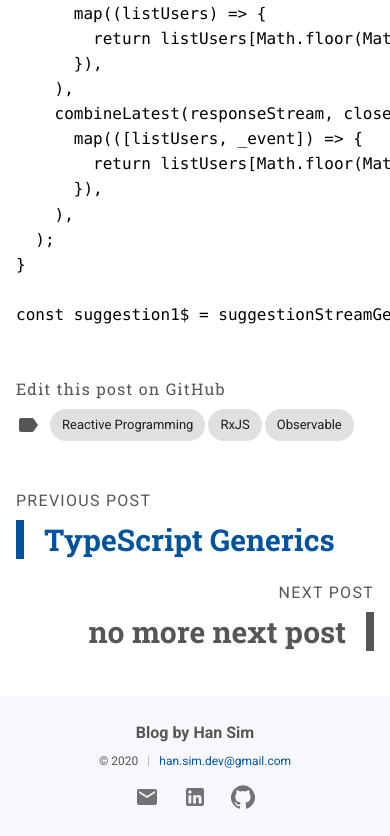
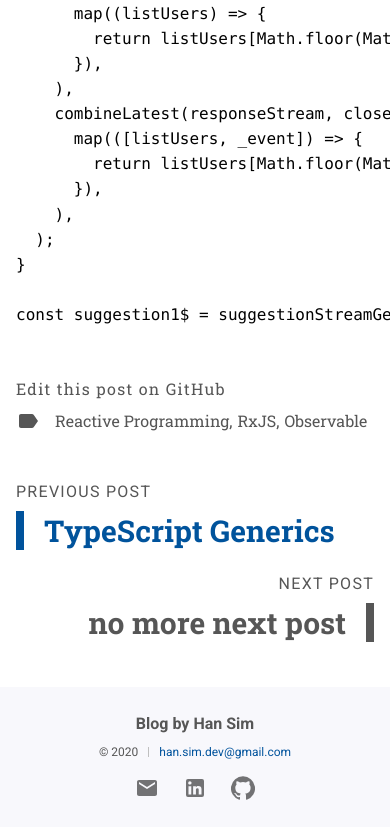
Before and after one commit to Han-Sim/blog.hansim.dev, a Gatsby site: page / in a window 390 px wide. Shown: the part 5123-5959 px from the top of the page. Built offline with nearby package versions, Linux system fonts and the light colour scheme; Gatsby itself is replaced by a stand-in of ours; some packages are replaced by stand-ins of ours; code samples lack their colours.

Commit message:
[mobile] updated the tag design.

```diff
--- a/src/components/menu/components/Menu.Tags.jsx
+++ b/src/components/menu/components/Menu.Tags.jsx
@@ -7,15 +7,27 @@ import style from "./menu.tags.module.scss";
 const MenuTags = ({ tags, postCountByTagDescOrder, onClick }) => {
   const tagsToRender = useMemo(() => {
     const arr = [];
-    for (const [tag, count] of Object.entries(postCountByTagDescOrder)) {
+    for (const [index, [tag, count]] of Object.entries(
+      postCountByTagDescOrder
+    ).entries()) {
       if (tags.includes(tag)) {
         if (count >= 5) {
           arr.push(
-            <Tag tag={tag} count={count} color="primary" onClick={onClick} />
+            <Tag
+              tag={tag}
+              count={count}
+              onClick={onClick}
+              isLastTag={index === tags.length - 1}
+            />
           );
         } else {
           arr.push(
-            <Tag tag={tag} count={count} variant="outlined" onClick={onClick} />
+            <Tag
+              tag={tag}
+              count={count}
+              onClick={onClick}
+              isLastTag={index === tags.length - 1}
+            />
           );
         }
       }
--- a/src/components/menu/components/menu.tags.module.scss
+++ b/src/components/menu/components/menu.tags.module.scss
@@ -2,4 +2,7 @@
 
 .container {
   margin: 10px 5px;
+  display: flex;
+  flex-wrap: wrap;
+  font-size: 1rem;
 }
--- a/src/components/post/components/Post.Footer.jsx
+++ b/src/components/post/components/Post.Footer.jsx
@@ -24,8 +24,8 @@ const Post = ({ filename, tags }) => {
         <div className={style.labelIcon}>
           <LabelIcon />
         </div>
-        {tags.map(tag => (
-          <Tag tag={tag} key={tag} />
+        {tags.map((tag, index) => (
+          <Tag tag={tag} key={tag} isLastTag={index === tags.length - 1} />
         ))}
       </div>
     </div>
--- a/src/components/post/components/post.footer.module.scss
+++ b/src/components/post/components/post.footer.module.scss
@@ -15,13 +15,14 @@
   }
 
   .tags {
-    margin-top: 10px;
+    margin-top: 5px;
     display: flex;
     align-items: center;
     flex-wrap: wrap;
 
     .labelIcon {
-      margin-right: 10px;
+      margin-top: 5px;
+      margin-right: 15px;
     }
   }
 }
--- a/src/components/tag/components/Tag.jsx
+++ b/src/components/tag/components/Tag.jsx
@@ -1,44 +1,77 @@
-import React, { useMemo, useCallback } from "react";
+import React, { useMemo } from "react";
 import PropTypes from "prop-types";
 import { navigate } from "gatsby";
-import Chip from "@material-ui/core/Chip";
+import { KEY_ENTER } from "src/util/constants";
 import { slugify } from "src/util/helpers";
 
 import style from "./tag.module.scss";
 
-const Tag = ({ classes, count, tag, onClick, ...otherProps }) => {
+const Tag = ({ count, key, tag, onClick, isLastTag }) => {
+  console.log("tag", tag);
+  console.log("isLastTag", isLastTag);
   const label = useMemo(() => {
+    if (!isLastTag) {
+      if (count) {
+        return (
+          <>
+            <div className={style.tag}>{tag}</div>
+            <div className={style.count}>({count})</div>
+            <div className={style.comma}>,</div>
+          </>
+        );
+      }
+
+      return (
+        <>
+          <div className={style.tag}>{tag}</div>
+          <div className={style.comma}>,</div>
+        </>
+      );
+    }
+
     if (count) {
-      return `${tag} (${count})`;
+      return (
+        <>
+          <div className={style.tag}>{tag}</div>
+          <div className={style.count}>({count})</div>
+        </>
+      );
     }
-    return tag;
-  }, [count, tag]);
 
-  const handleTagOnClick = useCallback(() => {
+    return <div className={style.tag}>{tag}</div>;
+  }, [count, tag, isLastTag]);
+
+  const handleTagOnClick = () => {
     navigate(`/tag/${slugify(tag)}`);
     onClick && onClick();
-  }, [onClick, tag]);
+  };
+
+  const handleTagOnKeyDown = event => {
+    if (event.keyCode === KEY_ENTER) {
+      navigate(`/tag/${slugify(tag)}`);
+      onClick && onClick();
+    }
+  };
 
   return (
-    <span className={style.tag}>
-      <Chip
-        label={label}
-        classes={{
-          root: style.root,
-          ...classes,
-        }}
-        clickable
-        onClick={handleTagOnClick}
-        {...otherProps}
-      />
-    </span>
+    <div
+      className={style.tagContainer}
+      key={key}
+      onClick={handleTagOnClick}
+      onKeyDown={handleTagOnKeyDown}
+      role="button"
+      tabindex={0}
+    >
+      {label}
+    </div>
   );
 };
 
 Tag.propTypes = {
-  classes: PropTypes.shape({}),
   count: PropTypes.number,
-  tag: PropTypes.string,
+  isLastTag: PropTypes.bool.isRequired,
+  tag: PropTypes.string.isRequired,
+  key: PropTypes.string,
   onClick: PropTypes.func,
 };
 
--- a/src/components/tag/components/tag.module.scss
+++ b/src/components/tag/components/tag.module.scss
@@ -1,7 +1,14 @@
-.tag {
-  margin-right: 3px;
+@import "src/styles/index.scss";
+
+.tagContainer {
+  @include link-style($color-dark-gray);
+
+  margin: 5px 5px 5px 0;
+  cursor: pointer;
+  display: flex;
+  align-items: center;
 }
 
-.root {
-  margin-bottom: 5px !important;
+.count {
+  font-size: 12px;
 }
```
